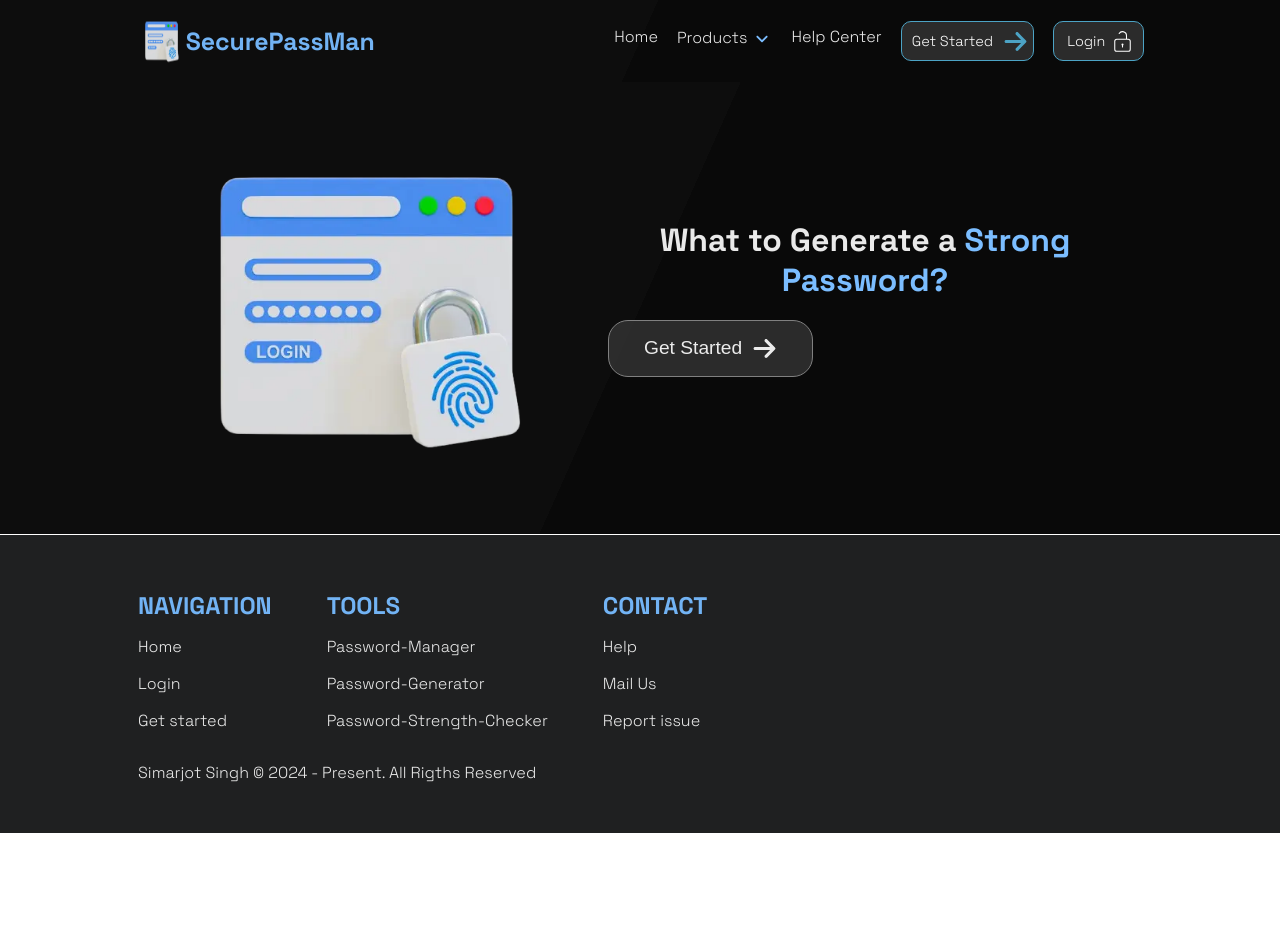
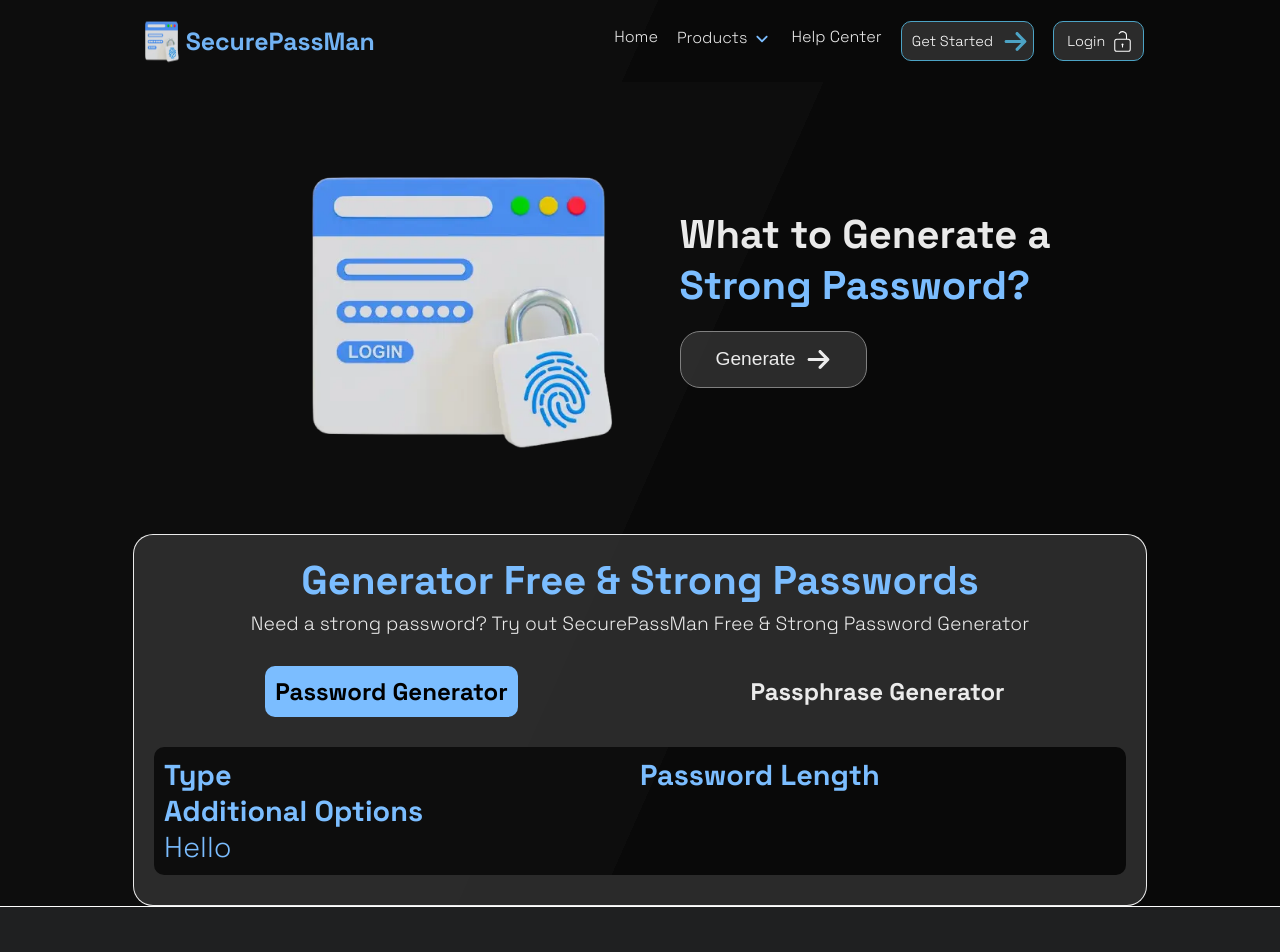
Before and after one commit to simarjot0032/SecurePass, a Next.js app: page /Generator in a window 1280 px wide. Shown: the top 952 px of the page. Before the commit the page ends 833 px from the top, so only its background shows below. Built offline with nearby package versions, Linux system fonts and the light colour scheme.

Commit message:
feat: Started the developing generator component Breaking Change: Using TAB

```diff
--- a/src/Data/Products.tsx
+++ b/src/Data/Products.tsx
@@ -1,9 +1,8 @@
 import { BsDatabaseLock } from "react-icons/bs";
-
 import { TbLockPassword } from "react-icons/tb";
 import { CgPassword } from "react-icons/cg";
 type Products = {
-  productIcon: React.ElementType;
+  productIcon: React.ElementType; // ()=>JSX.Element
   productName: string;
   productDescription: string;
   productLink: string;
@@ -11,7 +10,7 @@
 
 export const ProductsArray: Products[] = [
   {
-    productIcon: BsDatabaseLock,
+    productIcon: BsDatabaseLock, // ()=><BsDataBaseLock>
     productName: "Password Manager",
     productDescription:
       "Secure Vault is a powerful and easy-to-use password manager designed to keep your credentials, card details and other senstive details encrypted, safe and organized.  ",
--- a/src/Styles/Generator.scss
+++ b/src/Styles/Generator.scss
@@ -9,7 +9,6 @@
   }
   &-hero-logo {
     width: 100%;
-    max-width: 450px;
 
     object-fit: contain;
   }
@@ -20,6 +19,9 @@
     justify-content: center;
     flex-direction: column;
   }
+  &-hero-heading {
+    font-size: 2.5rem;
+  }
   &-hero-heading-container > div {
     display: flex;
     justify-content: center;
@@ -27,7 +29,7 @@
   &-hero-get-started {
     border: 1px solid grey;
     padding: 15px 35px;
-    margin: 20px;
+    margin: 20px 0;
     font-size: 1.2rem;
     border-radius: 20px;
     background-color: Variables.$color-secondary;
@@ -43,13 +45,92 @@
     transform: scale(1.09);
   }
 }
+.generator {
+  &-container {
+    background: Variables.$color-secondary;
+    border: 1px solid Variables.$color-text;
+    border-radius: 20px;
+    padding: 20px;
+    margin: 0 5px;
+  }
+  &-tabs-container {
+    display: flex;
+    justify-content: space-around;
+    margin: 25px 0;
+    flex-wrap: wrap;
+  }
+  &-tab-container {
+    padding: 10px;
+    margin: 5px 0;
+    border-radius: 10px;
+    color: black;
+    cursor: pointer;
+    font-family: Variables.$font-primary;
+    transition: all 0.2s;
+  }
+  &-tab-container:has(.active) {
+    background: Variables.$color-text-heading;
+  }
+  &-tab-container:not(:has(.active)) {
+    color: Variables.$color-text;
+  }
+  &-tab-container:not(:has(.active)):hover {
+    background: Variables.$color-text-heading;
+    opacity: 0.89;
+    color: black;
+  }
+  &-user-choices-container {
+    display: flex;
+    justify-content: space-between;
+    flex-wrap: wrap;
+    width: 100%;
+  }
+  &-limit-container,
+  &-additional-container {
+    width: 50%;
+  }
+  &-heading,
+  &-tagline {
+    text-align: center;
+    color: Variables.$color-text;
+    font-family: Variables.$font-primary;
+  }
+  &-heading {
+    font-size: 2.5rem;
+    color: Variables.$color-text-heading;
+    margin-bottom: 5px;
+  }
+  &-tagline {
+    font-size: 1.2rem;
+  }
+  &-content {
+    background: Variables.$graident-bg;
+    border-radius: 10px;
+    margin: 10px 0;
+    padding: 10px;
+    color: Variables.$color-text;
+    font-family: Variables.$font-primary;
+  }
+  &-password-heading {
+    font-size: 1.8rem;
+    color: Variables.$color-text-heading;
+  }
+}
 @media screen and (min-width: 768px) {
   .pass-generator {
     &-hero-section {
       display: flex;
+      justify-content: center;
+    }
+    &-hero-logo {
+      width: 50%;
+      max-width: 450px;
     }
     &-hero-heading-container > div {
       justify-content: start;
     }
+    &-hero-heading {
+      text-align: left;
+    }
   }
 }
--- a/src/Styles/Home.scss
+++ b/src/Styles/Home.scss
@@ -65,6 +65,7 @@
 .home-content-container {
   margin-top: 2rem;
   padding: 10px;
+  scroll-margin-top: 50px;
 }
 .features-container {
   display: flex;
--- /dev/null
+++ b/src/app/Generator/Components/Generator.tsx
@@ -0,0 +1,90 @@
+"use client";
+import "@Styles/Generator.scss";
+import { notFound } from "next/navigation";
+import { useState } from "react";
+interface passwordGenerator {
+  length: number;
+}
+interface passphraseGenerator {
+  length: number;
+}
+export default function Generator() {
+  const [passwordType, setPasswordType] = useState<string>("Password");
+  const [passwordData, setPasswordData] = useState<passwordGenerator>();
+  const [phasphraseData, setPasphraseData] = useState<passphraseGenerator>();
+  const handleTabChange = (tabName: string) => {
+    setPasswordType(tabName);
+  };
+  return (
+    <>
+      <div className="generator-container">
+        <div className="generator-content-container">
+          <div className="generator-header">
+            <h2 className="generator-heading">
+              Generator Free & Strong Passwords
+            </h2>
+            <p className="generator-tagline">
+              Need a strong password? Try out SecurePassMan Free & Strong
+              Password Generator
+            </p>
+            <div className="generator-tabs-container">
+              <div
+                className="generator-tab-container"
+                onClick={() => handleTabChange("Password")}
+              >
+                <h2
+                  className={`generator-tab-heading ${
+                    passwordType === "Password" ? "active" : null
+                  }`}
+                >
+                  Password Generator
+                </h2>
+              </div>
+              <div
+                className="generator-tab-container"
+                onClick={() => handleTabChange("Passphrase")}
+              >
+                <h2
+                  className={`generator-tab-heading ${
+                    passwordType === "Passphrase" ? "active" : null
+                  }`}
+                >
+                  Passphrase Generator
+                </h2>
+              </div>
+            </div>
+          </div>
+
+          {passwordType === "Password" ? (
+            <div className="password-generator">
+              <div className="generator-content">
+                <div className="generator-user-choices-container">
+                  <div className="generator-password-options">
+                    <div className="generator-password-types-container">
+                      <h2 className="generator-password-heading">Type</h2>
+                    </div>
+                    <div className="generator-password-additional-container">
+                      <h2 className="generator-password-heading">
+                        Additional Options
+                      </h2>
+                      <div className="generator-password-heading">Hello</div>
+                    </div>
+                  </div>
+                  <div className="generator-limit-container">
+                    <h2 className="generator-password-heading">
+                      Password Length
+                    </h2>
+                  </div>
+                </div>
+              </div>
+            </div>
+          ) : passwordType === "Passphrase" ? (
+            <></>
+          ) : (
+            notFound()
+          )}
+        </div>
+      </div>
+    </>
+  );
+}
--- a/src/app/Generator/page.tsx
+++ b/src/app/Generator/page.tsx
@@ -7,8 +7,13 @@
 import "@Styles/Generator.scss";
 import "@Styles/UniversalStyle.scss";
 import { FaArrowRight } from "react-icons/fa6";
+import Generator from "./Components/Generator";
 
 export default function page() {
+  const handleScroll = () => {
+    const generator = document.querySelector(".generator-container");
+    generator?.scrollIntoView({ behavior: "smooth", block: "start" });
+  };
   return (
     <>
       <Navbar />
@@ -25,19 +30,23 @@
                 <h1 className="pass-generator-hero-heading">
                   What to Generate a{" "}
                   <span className="pass-generator-focus-text">
-                    {" "}
+                    <br />
                     Strong Password?
                   </span>
                 </h1>
                 <div>
-                  <button className="pass-generator-hero-get-started">
-                    Get Started
+                  <button
+                    className="pass-generator-hero-get-started"
+                    onClick={handleScroll}
+                  >
+                    Generate
                     <FaArrowRight size={25} />
                   </button>
                 </div>
               </div>
             </div>
           </div>
+          <Generator />
         </div>
       </div>
       <Footer />
```
Also changed, not shown: src/app/Home/page.tsx (+5 -4 lines).
